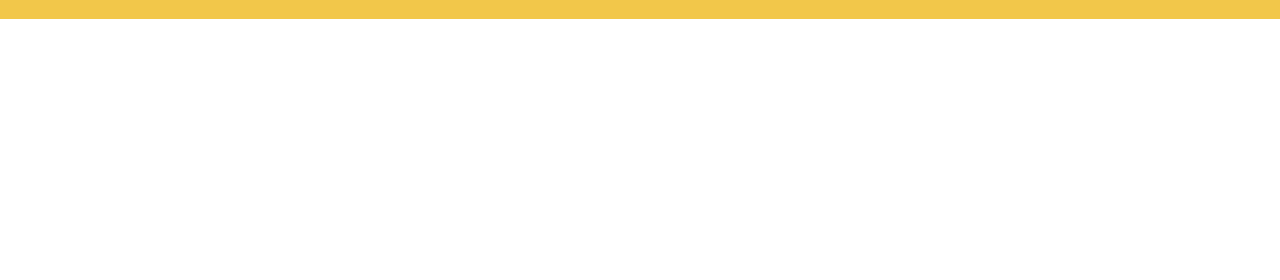
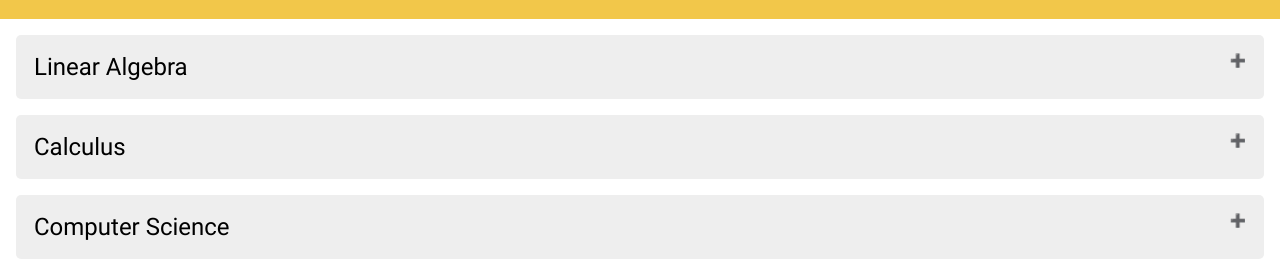
Before and after one commit to jhuang38/math-oer, a plain HTML site: page index.html in a window 1280 px wide. Shown: the part 62-342 px from the top of the page. Drawn offline with Linux system fonts and the light colour scheme.

Commit message:
added accordian menus for testing

```diff
--- a/index.html
+++ b/index.html
@@ -6,6 +6,7 @@
         <title>University of Waterloo - Mathematics Course Notes</title>
         <link rel = "stylesheet" href = style.css>
         <link rel = "icon" href = "./resources/img/logo.jpg">
+        <script src = "script.js" defer></script>
     </head>
     <body>
         <div class = "header">
@@ -14,7 +15,49 @@
             </h1>
         </div>
         <div class = "content">
-
+            <button class = "accordian">
+                Linear Algebra
+            </button>
+            <div class = "panel">
+                <p>
+                    This is the section for Linear Algebra!
+                </p>
+                <button class = "accordian nested">
+                    Math 115
+                </button>
+                <div class = "panel">
+                    <p>
+                        Lorem ipsum dolor sit amet consectetur adipisicing elit.
+                         Eaque nihil sunt provident amet!
+                         Maxime ducimus doloribus nobis voluptatibus,
+                         cumque amet itaque dolore nemo sint obcaecati
+                         sequi reiciendis sapiente magnam quidem?
+                    </p>
+                </div>
+            </div>
+            <button class = "accordian">
+                Calculus
+            </button>
+            <div class = "panel">
+                <p>
+                    Lorem ipsum dolor sit amet consectetur adipisicing elit.
+                    Cumque repudiandae eius provident deserunt delectus
+                    consequatur consectetur repellat quibusdam,
+                    tempora itaque adipisci praesentium mollitia,
+                    tenetur odio odit? Tenetur in veritatis fuga!
+                </p>
+            </div>
+            <button class = "accordian">
+                Computer Science
+            </button>
+            <div class = "panel">
+                <p>
+                    Lorem ipsum dolor sit, amet consectetur adipisicing elit.
+                    Corrupti suscipit aliquam alias quaerat et ex adipisci quas,
+                    illum quos perspiciatis qui dicta dolorem!
+                    Eos nam reprehenderit aspernatur dolor, adipisci pariatur.
+                </p>
+            </div>
         </div>
         <div class = "footer">
 
--- /dev/null
+++ b/script.js
@@ -0,0 +1,18 @@
+/* add event listeners to make the dropdown menu work */
+let accordiansList = document.querySelectorAll('.accordian');
+
+for (let i = 0; i < accordiansList.length; ++i) {
+    accordiansList[i].addEventListener('click', (e) => {
+        currentButton = e.target;
+        currentButton.classList.toggle("active");
+        // open the next panel
+        let currentPanel = currentButton.nextElementSibling;
+        // if current panel maxheight is not 0, collapse
+        // otherwise, style height to scrollheight (height of the content)
+        if (currentPanel.style.maxHeight) {
+            currentPanel.style.maxHeight = null;
+        } else {
+            currentPanel.style.maxHeight = `${currentPanel.scrollHeight}px`;
+        }
+    });
+}
--- a/style.css
+++ b/style.css
@@ -9,6 +9,10 @@
 body {
     font-family: Roboto;
     margin: 0;
+    display: flex;
+    flex-direction: column;
+    justify-content: center;
+    align-content: center;
 }
 
 .header {
@@ -17,3 +21,59 @@ body {
     justify-content: center;
     background-color: rgb(242, 199, 74);
 }
+
+.content {
+    display: flex;
+    flex-direction: column;
+    justify-content: center;
+    padding: 16px;
+    gap: 8px;
+}
+
+button {
+    font-family: "Roboto";
+    width: 100%;
+    font-size: 24px;
+}
+
+/* style buttons for opening/closing panel */
+.accordian {
+    background-color: #eee;
+    cursor: pointer;
+    padding: 18px;
+    text-align: left;
+    border: none;
+    transition: 0.4s;
+    border-radius: 5px;
+}
+
+.active, .accordian:hover {
+    background-color: #ccc;
+}
+
+/* style buttons inside other main panels */
+.accordian.nested {
+    padding: 12px;
+}
+
+/* style accordian panel, hidden by default */
+.panel {
+    padding: 0 18px;
+    background-color: white;
+    overflow: hidden;
+    /* for animated according dropdown */
+    max-height: 0;
+    transition: max-height 0.1s ease-out;
+}
+
+/* add icons to content */
+.accordian:after {
+    content: '\02795'; /* unicode for + */
+    font-size: 13px;
+    float: right;
+    margin-left: 5px;
+}
+
+.active:after {
+    content: "\2796"; /* unicode for - */
+}
```
